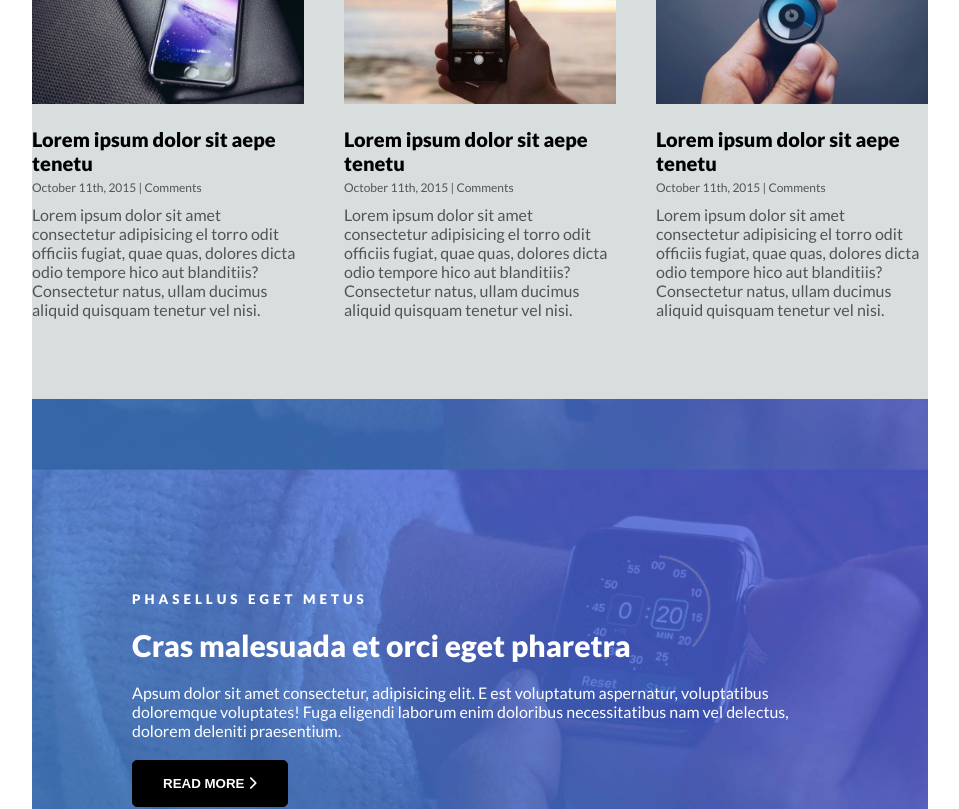
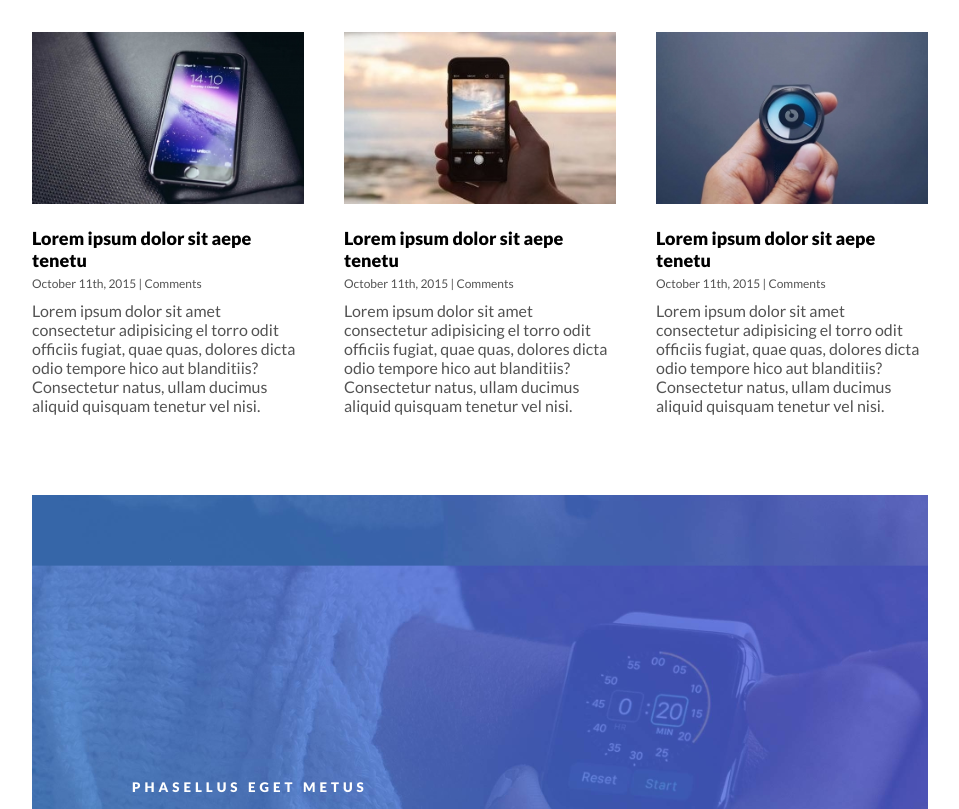
Before and after one commit to FeDeRiCo9719/proj-html-vuejs, a Vue app: page / in a window 1280 px wide. Shown: the part 1540-2349 px from the top of the page, without its empty margins (160-1119 px from the left). Built offline with nearby package versions, Linux system fonts and the light colour scheme.

Commit message:
tutorials section

```diff
--- a/src/assets/style/common.scss
+++ b/src/assets/style/common.scss
@@ -23,7 +23,7 @@ header {
 .container {
     max-width: $sizeContainer;
     margin: 0 auto;
-    background-color: rgba(77, 107, 107, 0.219);
+    // background-color: rgba(77, 107, 107, 0.219);
     height: 100%;
 }
 
--- a/src/components/Main.vue
+++ b/src/components/Main.vue
@@ -114,7 +114,7 @@ export default {
 // HERO
 .bgHero {
   padding-top: 100px;
-  height: 800px;
+  height: 900px;
   background-color: grey;
   color: white;
 
--- a/src/components/SectionLatestNews.vue
+++ b/src/components/SectionLatestNews.vue
@@ -1,15 +1,15 @@
 <template>
   <div class="latestNews">
     <div class="container">
-      <!-- title -->
+      <!-- TITLE -->
       <div class="title">
         <h5 class="h5style">PHASELLUS EGET METUS</h5>
         <h2>All the latest news</h2>
         <hr>
       </div>
 
-      <!-- three images -->
-      <div class="boxImages">
+      <!-- ROW IMAGES -->
+      <div class="rowImages">
         <div v-for="(item, index) in imagesRow1" :key="index">
           <div class="boxImg">
             <img :src="require(`../assets/img/${item.img}.jpg`)" alt="imageNews">
@@ -21,8 +21,8 @@
         </div>
       </div>
 
-      <!-- little hero -->
-      <div class="littleHero">
+      <!-- HERO -->
+      <div class="HeroNews hero1">
         <h5 class="h5style">PHASELLUS EGET METUS</h5>
         <h2>Cras malesuada et orci eget pharetra</h2>
         <p>Apsum dolor sit amet consectetur, adipisicing elit. E est voluptatum aspernatur, voluptatibus doloremque voluptates! Fuga eligendi laborum enim doloribus necessitatibus nam vel delectus, dolorem deleniti praesentium.</p>
@@ -33,12 +33,11 @@
         </div>
       </div>
 
-      <!-- three images -->
-      <div class="boxImages">
+      <!-- ROW IMAGES -->
+      <div class="rowImages">
         <div v-for="(item, index) in imagesRow2" :key="index">
           <div class="boxImg">
             <img :src="require(`../assets/img/${item.img}.jpg`)" alt="imageNews">
-            <!-- <img :src="`../assets/img/${item.img}.jpg`" alt="imageNews"> -->
           </div>
           <h4>{{item.title}}</h4>
           <div class="date">{{item.date}}</div>
@@ -46,16 +45,63 @@
         </div>
       </div>
 
-      <!-- hero and small images -->
-      <div class=""></div>
+      <!-- HERO AND IMAGES -->
+      <div class="hero_images">
+
+        <!-- hero -->
+        <div class="HeroNews hero2">
+          <h5 class="h5style">PHASELLUS EGET METUS</h5>
+          <h2>Cras malesuada et orci eget pharetra</h2>
+          <p>Apsum dolor sit amet consectetur, adipisicing elit. E est voluptatum aspernatur, voluptatibus doloremque voluptates! Fuga eligendi laborum enim doloribus necessitatibus nam vel delectus, dolorem deleniti praesentium.</p>
+          <div>
+            <button  class="btnStyle blackBtn paddingBtn">
+              READ MORE <i class="fas fa-chevron-right"></i>
+            </button>
+          </div>
+        </div>
+
+        <!-- images -->
+        <div class="tutorialsBox">
+          <h3>Tutorials & Guides</h3>
+          <hr>
+          <Tutorial :TutorialsInfo="TutorialsInfo" />
+        </div>
+
+      </div>
     </div>
   </div>
 </template>
 
 <script>
+import Tutorial from './Tutorial.vue'
+
 export default {
   name: 'SectionLatestNews',
-  props: ['imagesRow1', 'imagesRow2']
+  components: {
+    Tutorial,
+  },
+  props: ['imagesRow1', 'imagesRow2'],
+  data() {
+    return {
+      TutorialsInfo: [
+        {
+          img: 'post_feat_img_23-147x118',
+          title: 'E est voluptatum  doloremque dolor sit aepe tenetu',
+          date: 'October 11th, 2015 | Comments',
+        },
+        {
+          img: 'post_feat_img_22-147x118',
+          title: 'Lorem ipsum est tatibus doloremque aepe tenetu',
+          date: 'October 11th, 2015 | Comments',
+        },
+        {
+          img: 'post_feat_img_20-147x118',
+          title: 'Voluptatum aspernatur dolor sit aepe tenetu',
+          date: 'October 11th, 2015 | Comments',
+        }
+      ]
+    }
+  }
 }
 </script>
 
@@ -70,6 +116,12 @@ export default {
     display: flex;
     flex-direction: column;
     gap: 80px;
+
+    hr {
+      border-color: rgb(255, 123, 0);
+      width: 80px;
+      height: 1px;
+    }
   }
 
   // title
@@ -81,15 +133,12 @@ export default {
       margin: 25px 0;
     }
     hr {
-      border-color: rgb(255, 123, 0);
-      width: 80px;
-      height: 1px;
       margin: 0 auto;
     }
   }
 
   // three images
-  .boxImages {
+  .rowImages {
     display: flex;
     justify-content: space-between;
     gap: 40px;
@@ -102,7 +151,7 @@ export default {
       }
     }
     h4 {
-      font-size: 20px;
+      font-size: 18px;
       font-weight: 900;
       margin-bottom: 5px;
     }
@@ -116,30 +165,63 @@ export default {
     }
   }
 
-  // little hero
-  .littleHero {
-    height: 600px;
-    background-color: grey;
+  // hero
+  .HeroNews {
+    background-color: rgb(146, 65, 65);
     color: white;
     padding: 0 100px;
 
+    h2 {
+      font-size: 30px;
+      font-weight: 900;
+    }
+  }
+  .hero1 {
+    height: 600px;
     background-image: url('../assets/img/featured_article_1_bg.jpg');
     background-position: center;
     background-size: 100%;
 
     display: flex;
     flex-direction: column;
+    justify-content: flex-end;
+    gap: 20px;
+    padding-bottom: 100px;
+  }
+  .hero2 {
+    display: flex;
+    flex-direction: column;
     justify-content: center;
     gap: 20px;
 
-    h2 {
-      font-size: 30px;
-      font-weight: 900;
+    height: 500px;
+    width: calc(100% - 100%/3);
+    background-image: url('../assets/img/featured_article_2_bg.jpg');
+    background-position: center;
+    background-size: 100%;
+  }
+
+  // hero and images
+  .hero_images {
+    display: flex;
+    gap: 50px;
+
+
+    .tutorialsBox {
+      display: flex;
+      flex-direction: column;
+      justify-content: space-between;
+      width: calc(100%/3);
+
+      h3 {
+        font-size: 30px;
+        font-weight: 900;
+      }
+      hr {
+        margin: 30px 0;
+      }
     }
   }
-  // three images
-
-  // hero and small images
 
 }
 </style>
--- /dev/null
+++ b/src/components/Tutorial.vue
@@ -0,0 +1,45 @@
+<template>
+  <div class="box">
+    <div class="singleBox" v-for="( item, index ) in TutorialsInfo" :key="index">
+      <img :src="require(`../assets/img/${item.img}.jpg`)" alt="tutorial Img">
+      <!-- <img :src="`../assets/img/${item.img}.jpg`" alt="tutorial Img"> -->
+      <!-- <img :src="('../assets/img/' + item.img + '.jpg')" alt="tutorial Img"> -->
+      <div>
+        <h4>{{item.title}}</h4>
+        <div class="date">{{item.date}}</div>
+      </div>
+    </div>
+  </div>
+</template>
+
+<script>
+export default {
+  name: 'Tutorial',
+  props: ['TutorialsInfo']
+}
+</script>
+
+<!-- Add "scoped" attribute to limit CSS to this component only -->
+<style scoped lang="scss">
+.box {
+  display: flex;
+  flex-direction: column;
+  gap: 20px;
+
+  .singleBox {
+    display: flex;
+    gap: 20px;
+
+    h4 {
+      font-size: 18px;
+      font-weight: 900;
+      margin-bottom: 5px;
+    }
+    .date {
+      font-size: 12px;
+      margin-bottom: 10px;
+      color: rgb(83, 83, 83);
+    }
+  }
+}
+</style>
```
